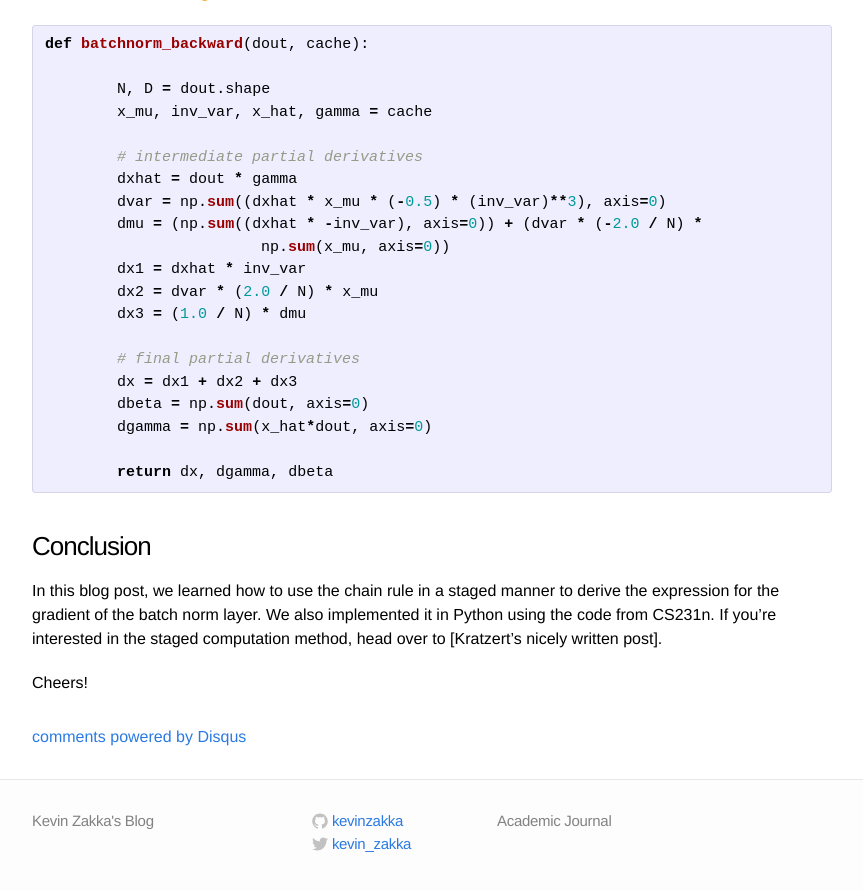
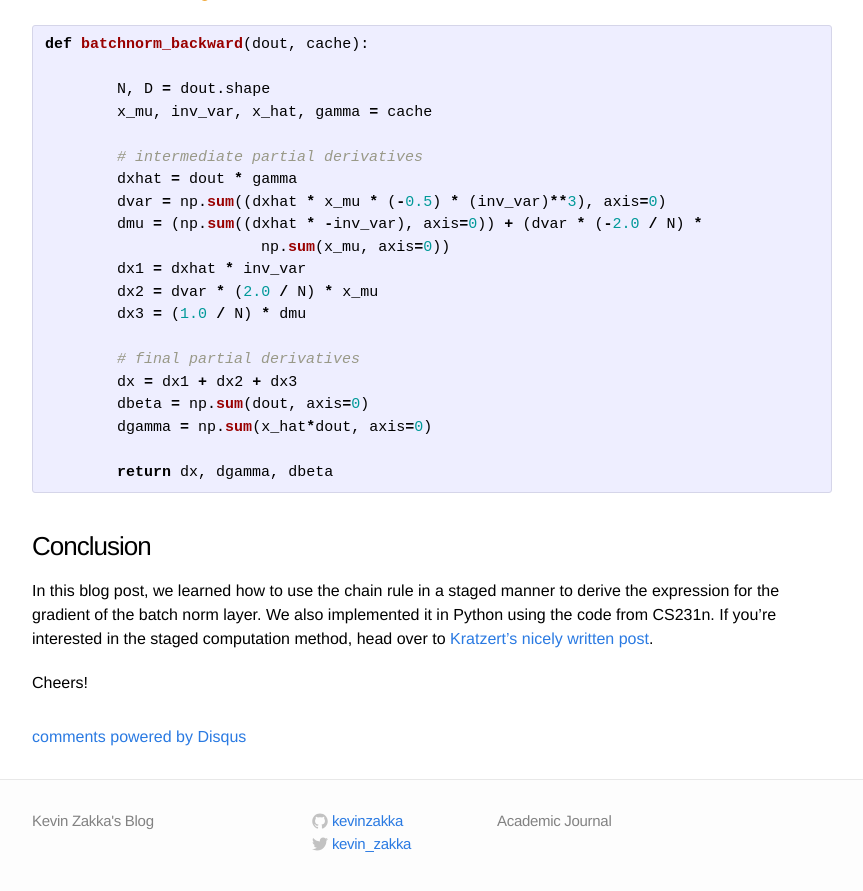
Before and after one commit to WangcsShuai/kevinzakka.github.io, a Jekyll site: the page built from _posts/2016-09-14-batch_normalization.markdown, in a window 1280 px wide and 900 px high, scrolled down 5996 px. Shown: the top 891 px of the window, without its empty margins (208-1071 px from the left). Built offline with Jekyll 4.4.1, drawn with Linux system fonts in a browser that asks for light colours; formulas are drawn with MathJax 3; comment, search, counter and statistics services are not loaded; part of the change alters nothing that is shown.

```diff
--- a/_posts/2016-09-14-batch_normalization.markdown
+++ b/_posts/2016-09-14-batch_normalization.markdown
@@ -245,6 +245,6 @@ def batchnorm_backward(dout, cache):
 
 ### Conclusion
 
-In this blog post, we learned how to use the chain rule in a staged manner to derive the expression for the gradient of the batch norm layer. We also implemented it in Python using the code from CS231n. If you're interested in the staged computation method, head over to [Kratzert's nicely written post].
+In this blog post, we learned how to use the chain rule in a staged manner to derive the expression for the gradient of the batch norm layer. We also implemented it in Python using the code from CS231n. If you're interested in the staged computation method, head over to [Kratzert's nicely written post](https://kevinzakka.github.io/2016/09/14/batch_normalization/).
 
 Cheers!
```
